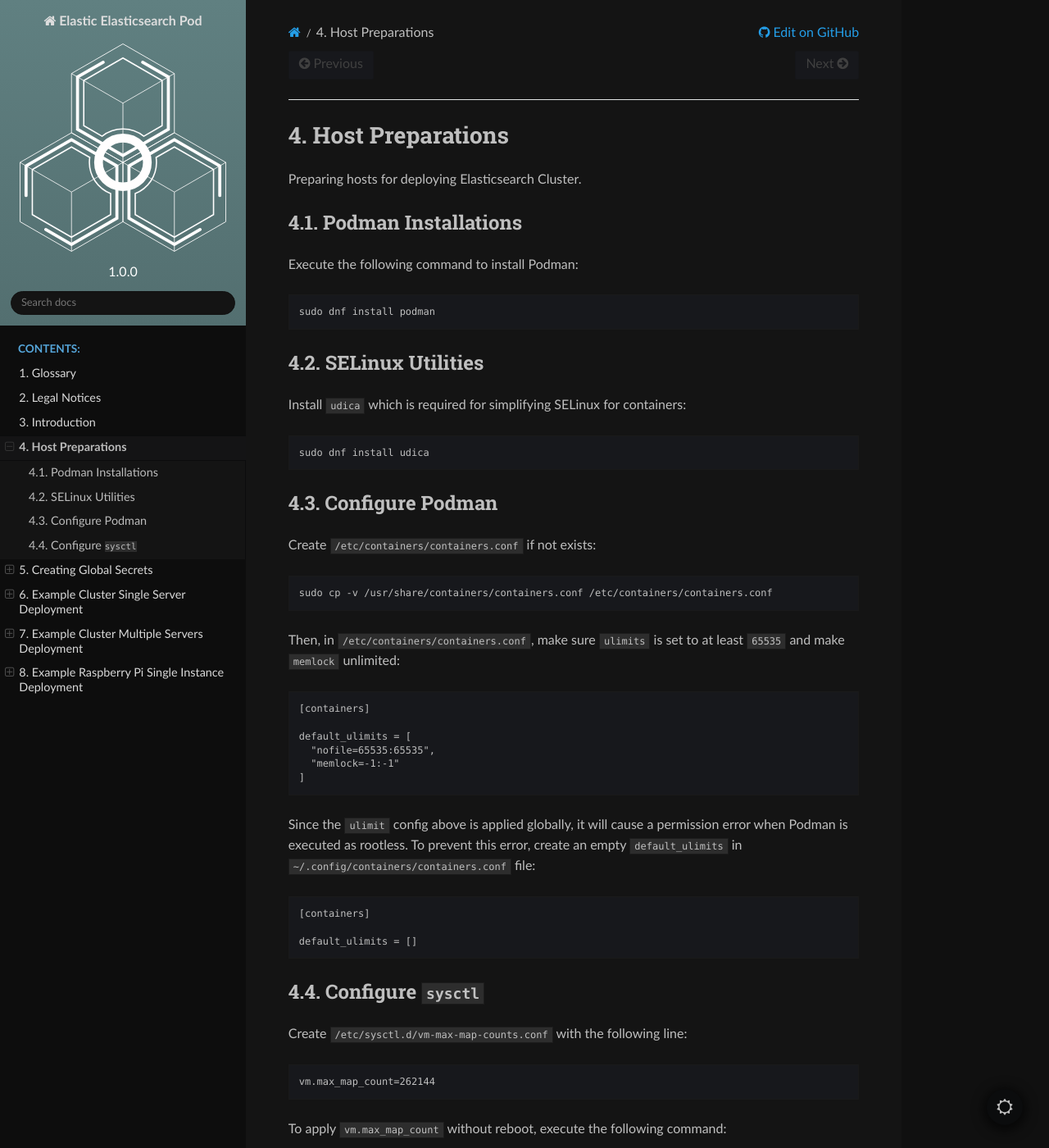
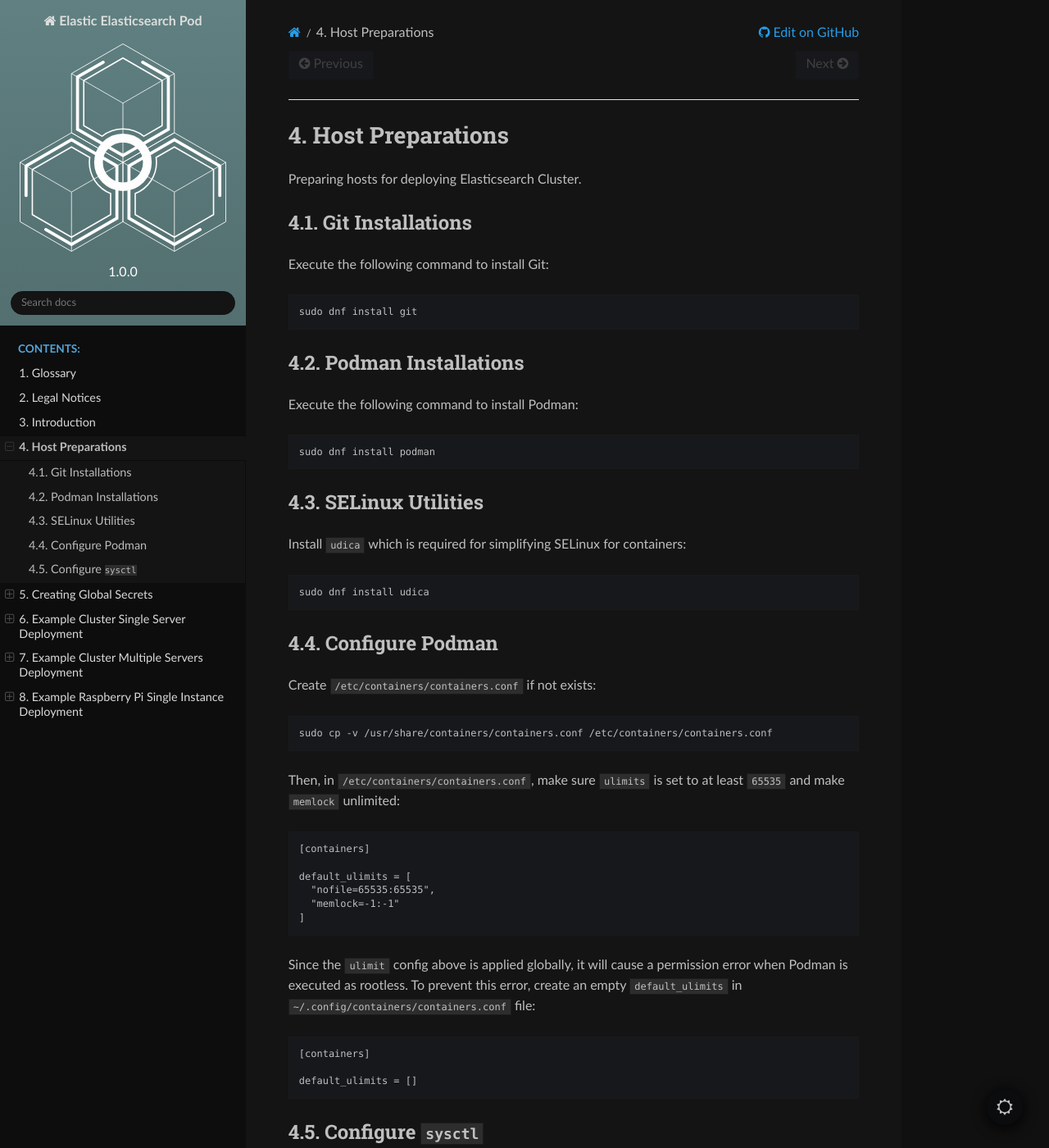
Before and after one commit to extra2000/elastic-elasticsearch-pod, a Sphinx documentation site: the page built from docs/source/host_preparations.rst, in a window 1280 px wide and 1400 px high. Shown: the whole window at 82% size. Built offline with Sphinx 7.4.7 and the Read the Docs theme 2.0.0, drawn with Linux system fonts in a browser that asks for light colours.

Commit message:
fix(host_preparations): add `git` installation

```diff
--- a/docs/source/host_preparations.rst
+++ b/docs/source/host_preparations.rst
@@ -2,6 +2,15 @@ Host Preparations
 =================
 
 Preparing hosts for deploying Elasticsearch Cluster.
+
+Git Installations
+-----------------
+
+Execute the following command to install Git:
+
+.. code-block:: bash
+
+    sudo dnf install git
 
 Podman Installations
 --------------------
```
